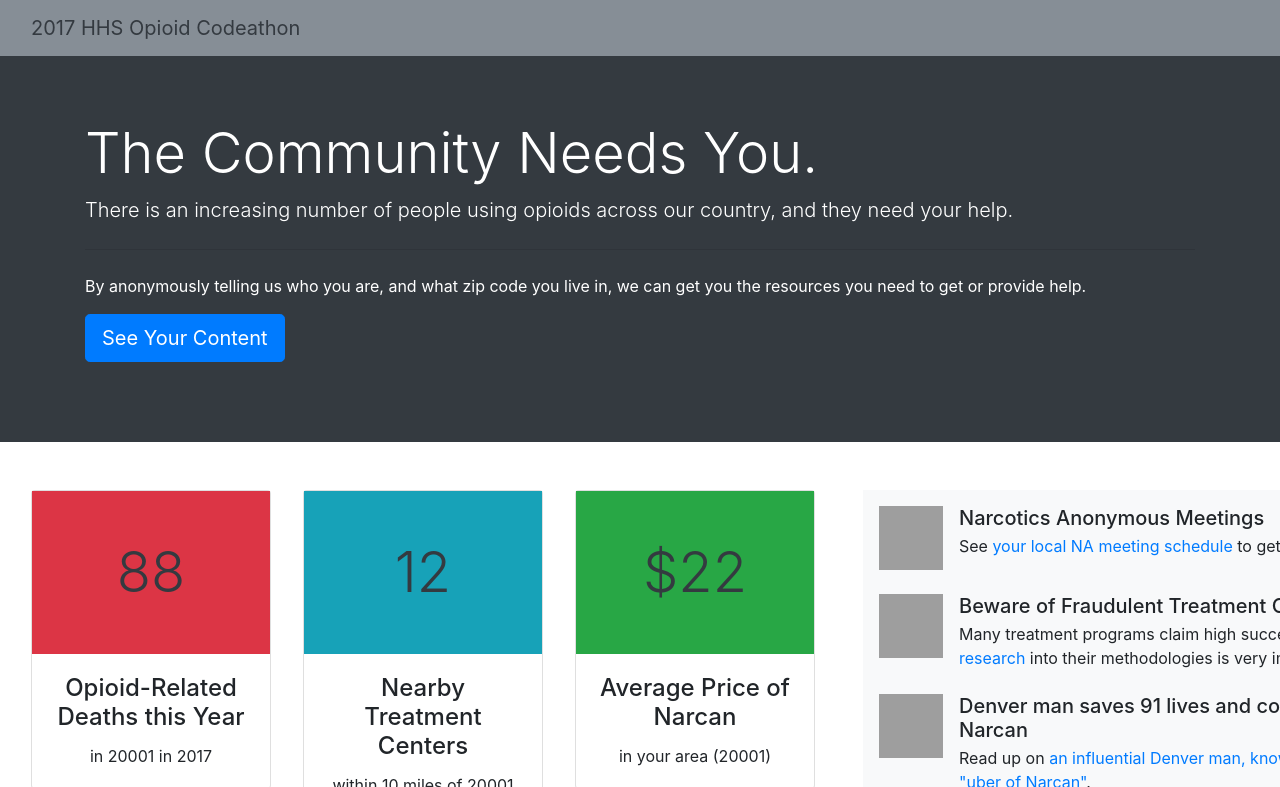
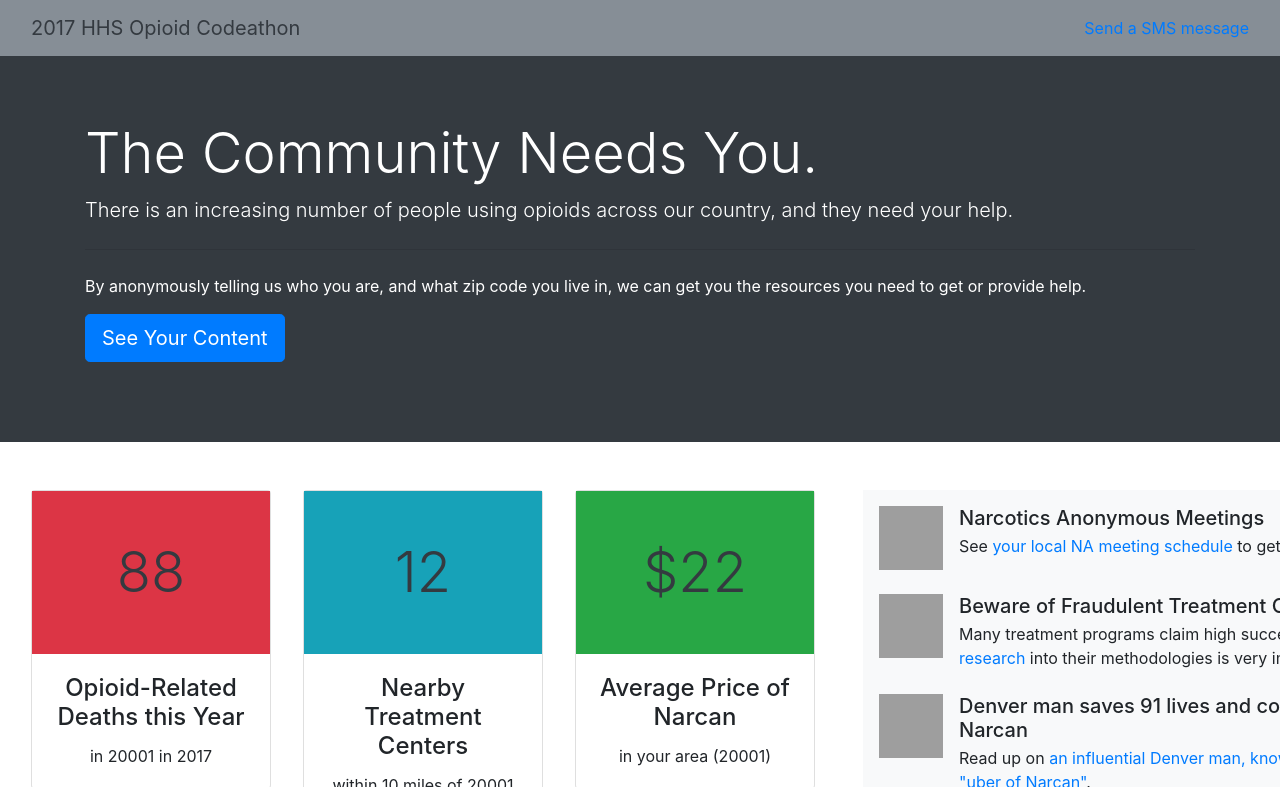
Before and after one commit to booz-allen-hamilton/hhs-opioid-codeathon-treatment, a Jekyll site: the page built from site/dashboard.md, in a window 1280 px wide, cut to the strip 0-787 px from the top of the page. Built offline with Jekyll 4.4.1, drawn with Linux system fonts in a browser that asks for light colours; nearby versions of some CDN libraries; grey boxes are pictures that could not be loaded.

Commit message:
Adding link to text

```diff
--- a/site/_includes/header.html
+++ b/site/_includes/header.html
@@ -5,5 +5,8 @@
         2017 HHS Opioid Codeathon
       </a>
     </div>
+    <div>
+      <a href="sms://+15133705652">Send a SMS message</a>
+    </div>
   </div>
 </nav>
```
